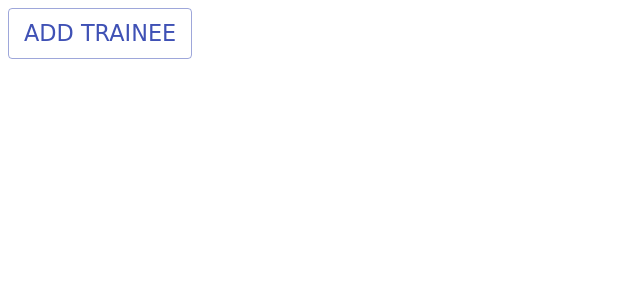
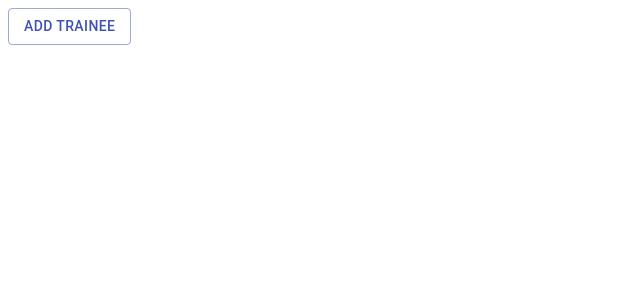
Before and after one commit to shivamss454/javascript-client, a React (Create React App) app: page / in a window 1280 px wide. Shown: the top 300 px of the page, without its empty margins (0-640 px from the left). Built offline with nearby package versions, Linux system fonts and the light colour scheme.

Commit message:
fix: updated material ui form validation

```diff
--- a/src/App.jsx
+++ b/src/App.jsx
@@ -1,18 +1,13 @@
 import React from 'react';
-import { ThemeProvider } from '@material-ui/core/styles';
 // import Textfielddemo from './pages/TextFieldDemo/TextFieldDemo';
 // import { InputDemo } from './pages/InputDemo';
 // import ChildrenDemo from './pages/ChildrenDemo/ChildrenDemo';
-import theme from './theme';
 import Trainee from './pages/Trainee/Trainee';
 
 function App() {
   return (
     <>
-      <ThemeProvider theme={theme}>
-        <Trainee />
-      </ThemeProvider>
-
+      <Trainee />
     </>
   );
 }
```
